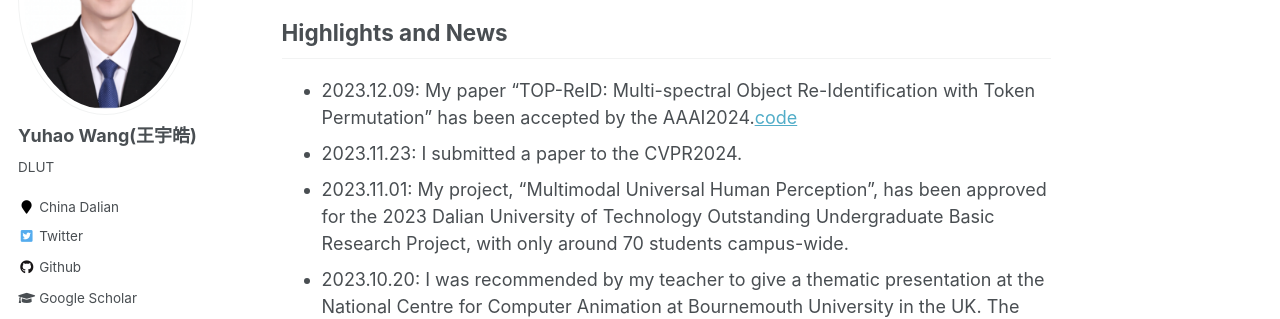
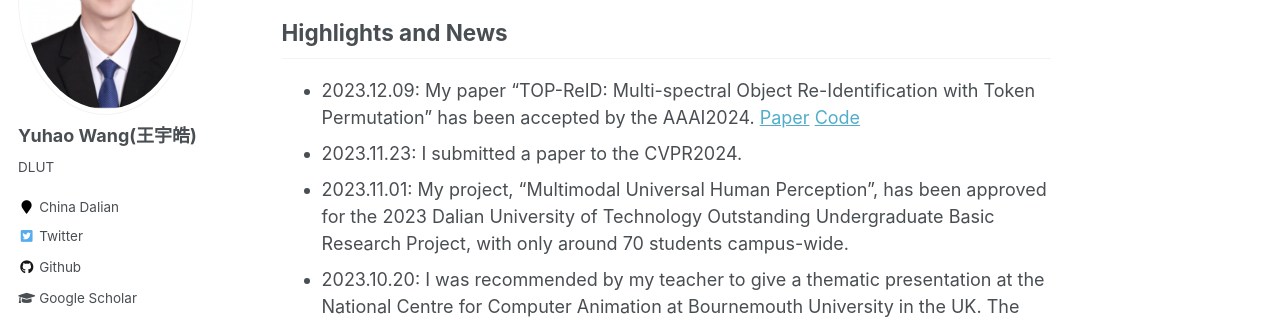
Before and after one commit to 924973292/924973292.github.io, a Jekyll site: the page built from _pages/about.md, in a window 1280 px wide and 900 px high, scrolled down 586 px. Shown: the part 153-472 px from the top of the window. Built offline with Jekyll 4.4.1, drawn with Linux system fonts in a browser that asks for light colours; some web fonts are replaced.

Commit message:
pubchange

```diff
--- a/_pages/about.md
+++ b/_pages/about.md
@@ -27,7 +27,7 @@
 
 Highlights and News
 ------
-- 2023.12.09: My paper "TOP-ReID: Multi-spectral Object Re-Identification with Token Permutation" has been accepted by the AAAI2024.[code](https://github.com/924973292/TOP-ReID)
+- 2023.12.09: My paper "TOP-ReID: Multi-spectral Object Re-Identification with Token Permutation" has been accepted by the AAAI2024. [Paper](<https://arxiv.org/abs/2312.09612>) [Code](https://github.com/924973292/TOP-ReID)
 - 2023.11.23: I submitted a paper to the CVPR2024.
 - 2023.11.01: My project, "Multimodal Universal Human Perception", has been approved for the 2023 Dalian University of Technology Outstanding Undergraduate Basic Research Project, with only around 70 students campus-wide.
 - 2023.10.20: I was recommended by my teacher to give a thematic presentation at the National Centre for Computer Animation at Bournemouth University in the UK. The title of my presentation is "Rethinking Object Re-identification".
```
